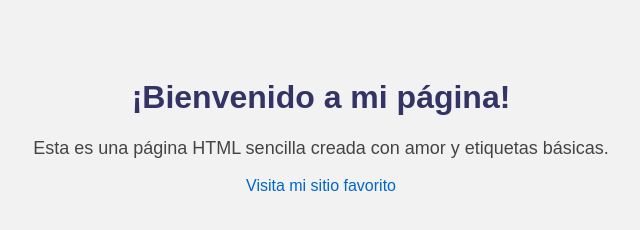
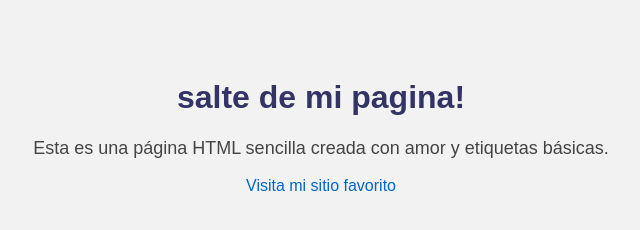
Before and after one commit to JoseD19Ez/paginita2, a plain HTML site: page index.html in a window 1280 px wide. Shown: the whole page, without its empty margins (319-959 px from the left). Drawn offline with Linux system fonts and the light colour scheme.

Commit message:
ejemplo
ejemplo

```diff
--- a/index.html
+++ b/index.html
@@ -24,7 +24,7 @@
   </style>
 </head>
 <body>
-  <h1>¡Bienvenido a mi página!</h1>
+  <h1>salte de mi pagina!</h1>
   <p>Esta es una página HTML sencilla creada con amor y etiquetas básicas.</p>
   <a href="https://www.example.com">Visita mi sitio favorito</a>
 </body>
```
